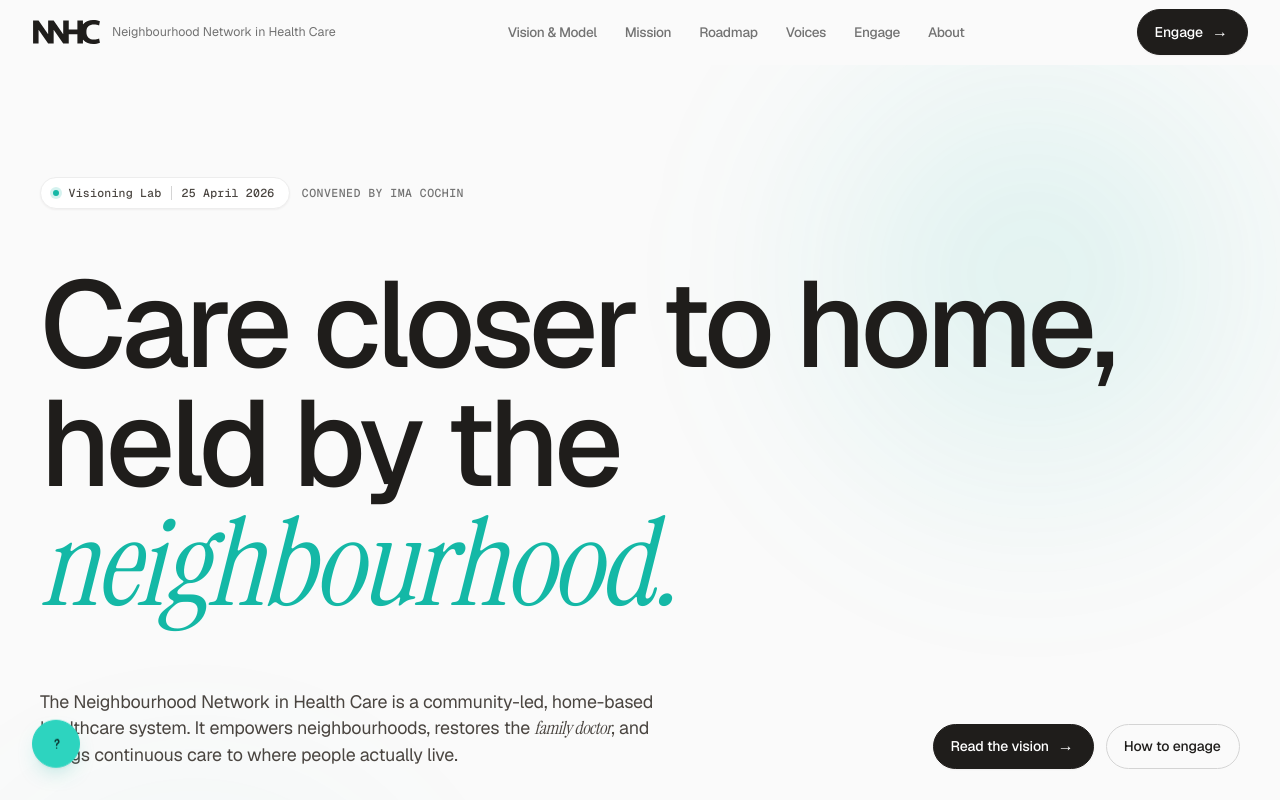
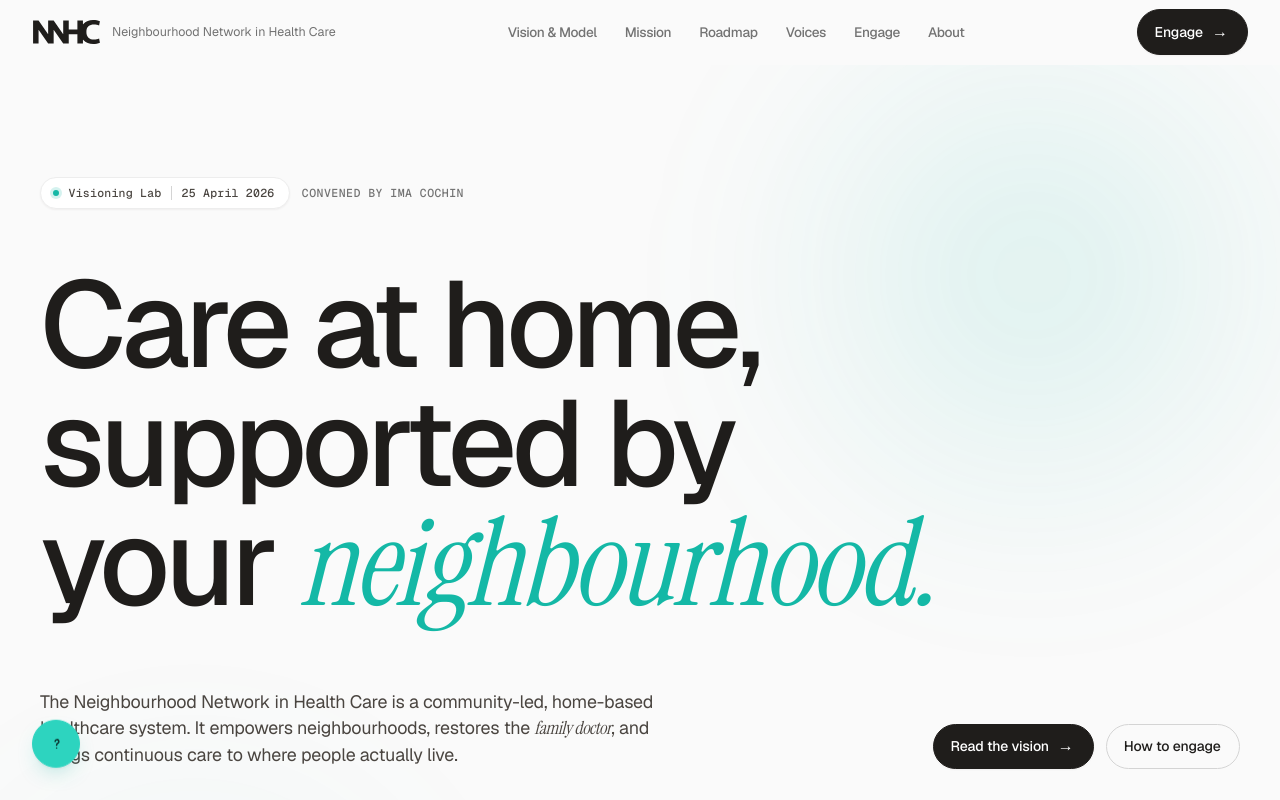
Before and after one commit to john-d03/NNHC, a Next.js app in the folder nnhc-site/: page / in a window 1280 px wide. Shown: the top 800 px of the page. Built offline with nearby package versions, Linux system fonts and the light colour scheme.

Commit message:
feat: update homepage and layout metadata for clarity and consistency

```diff
--- a/nnhc-site/src/app/layout.tsx
+++ b/nnhc-site/src/app/layout.tsx
@@ -27,7 +27,7 @@ const instrument = Instrument_Serif({
 
 export const metadata: Metadata = {
   title: {
-    default: "NNHC - Care closer to home",
+    default: "NNHC - Care at home, supported by your neighbourhood",
     template: "%s · NNHC",
   },
   description:
--- a/nnhc-site/src/app/page.tsx
+++ b/nnhc-site/src/app/page.tsx
@@ -62,8 +62,8 @@ const STATS = [
 
 export default function HomePage() {
   const labDate = formatLabDate();
-  const heroLine1 = ["Care", "closer", "to", "home,"];
-  const heroLine2 = ["held", "by", "the"];
+  const heroLine1 = ["Care", "at", "home,"];
+  const heroLine2 = ["supported", "by", "your"];
 
   return (
     <main id="main">
@@ -208,11 +208,10 @@ export default function HomePage() {
                 className="h-display mt-5 max-w-[18ch]"
                 style={{ fontSize: "clamp(2.4rem, 6vw, 5.2rem)" }}
               >
-                Proven with the people
+                Vision echoed by
                 <br />
-                actually{" "}
-                <span className="h-italic">building</span>{" "}
-                care.
+                society{" "}
+                <span className="h-italic">leaders</span>.
               </h2>
             </div>
           </Reveal>
```
